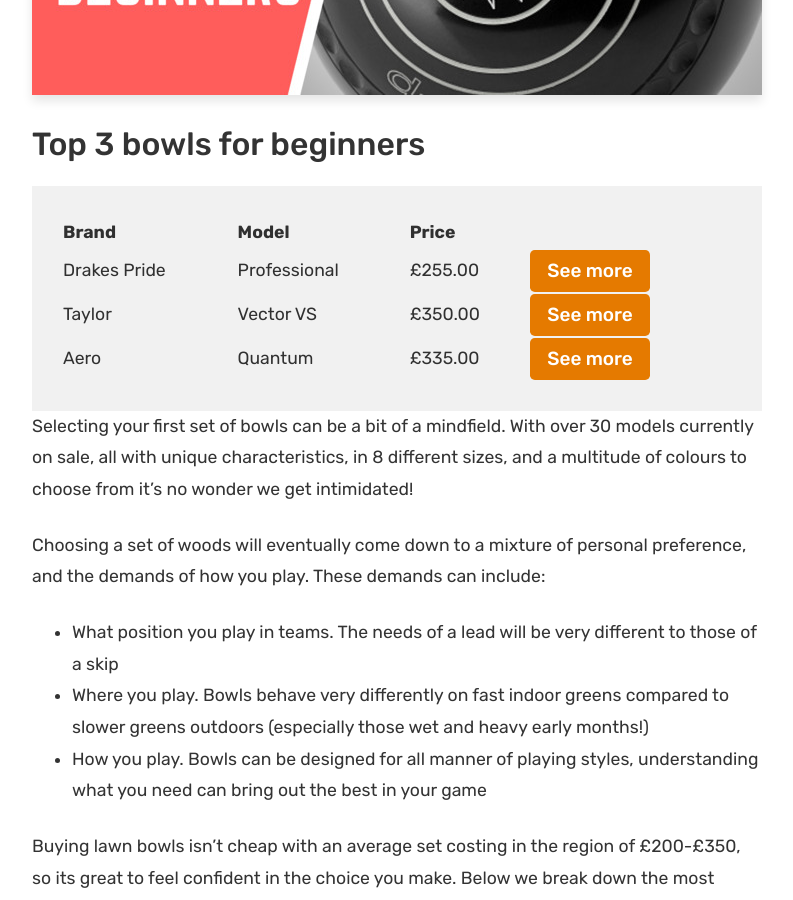
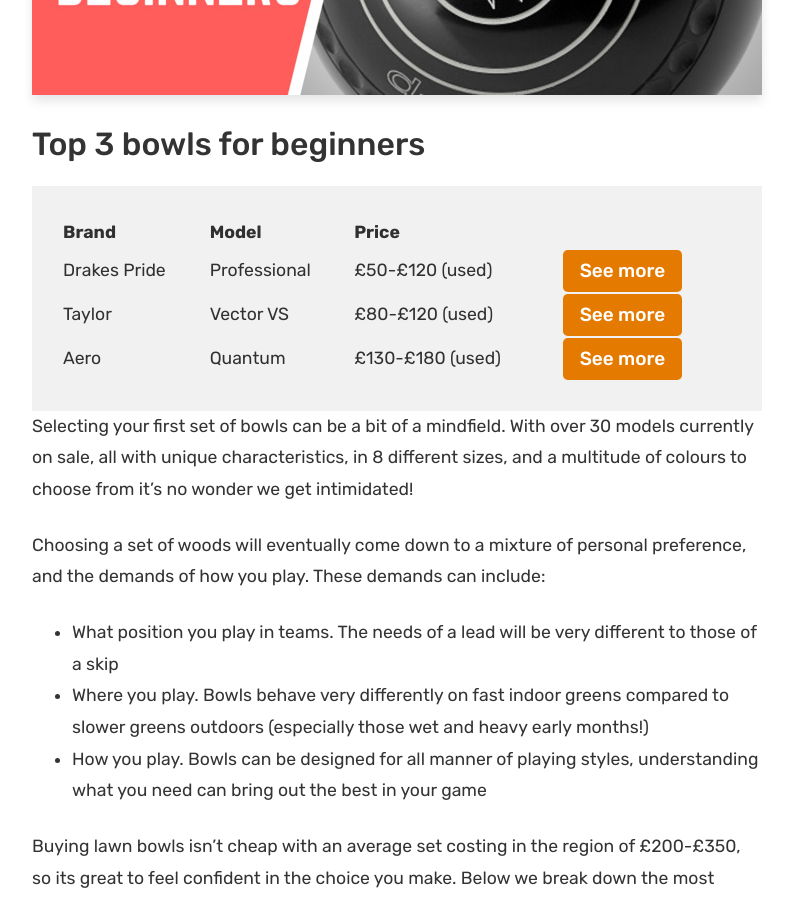
Before and after one commit to krussll/etsysimplicity, a Jekyll site: the page built from _posts/2019-04-09-best-lawn-bowls-for-beginners.md, in a window 1280 px wide and 900 px high, scrolled down 632 px. Shown: the whole window, without its empty margins (53-846 px from the left). Built offline with Jekyll 4.4.1, drawn with Linux system fonts in a browser that asks for light colours; nearby versions of some CDN libraries.

Commit message:
Update 2019-04-09-best-lawn-bowls-for-beginners.md

```diff
--- a/_posts/2019-04-09-best-lawn-bowls-for-beginners.md
+++ b/_posts/2019-04-09-best-lawn-bowls-for-beginners.md
@@ -25,20 +25,20 @@
     <tr>
       <td>Drakes Pride</td>
       <td>Professional</td>
-      <td>£255.00</td>
-      <td><a href="https://www.amazon.co.uk/gp/product/B07BY2MM4L/ref=as_li_tl?ie=UTF8&camp=1634&creative=6738&creativeASIN=B07BY2MM4L&linkCode=as2&tag=jackhighbowls-21&linkId=221174933a36c240ce4eb5653e558d8f" class="btn more"  target="_blank">See more</a></td>
+      <td>£50-£120 (used)</td>
+      <td><a href="http://rover.ebay.com/rover/1/710-53481-19255-0/1?ff3=4&pub=5575495824&toolid=10001&campid=5338650038&customid=&mpre=https%3A%2F%2Fwww.ebay.co.uk%2Fsch%2Fi.html%3F_from%3DR40%26_nkw%3Ddrakes%2Bpride%2Bprofessional%2Bbowls%26_sacat%3D117103%26_sop%3D1" class="btn more"  target="_blank">See more</a></td>
     </tr>
     <tr>
       <td>Taylor</td>
       <td>Vector VS</td>
-      <td>£350.00 </td>
-      <td><a href="https://www.amazon.co.uk/gp/product/B07J65XHNH/ref=as_li_tl?ie=UTF8&camp=1634&creative=6738&creativeASIN=B07J65XHNH&linkCode=as2&tag=jackhighbowls-21&linkId=557db82f901a42b6c37cf02416e9f52b" class="btn more"  target="_blank">See more</a></td>
+      <td>£80-£120 (used)</td>
+      <td><a href="http://rover.ebay.com/rover/1/710-53481-19255-0/1?ff3=4&pub=5575495824&toolid=10001&campid=5338508612&customid=&mpre=https%3A%2F%2Fwww.ebay.co.uk%2Fsch%2Fi.html%3F_sop%3D1%26_osacat%3D117103%26_odkw%3Dtaylor%2Bace%2Bbowls%26_from%3DR40%26_trksid%3Dp2334524.m570.l2632.R2.TR2.TRC1.A0.H0.Xtaylor%2Bvector%2Bvs%2Bbowls.TRS0%26_nkw%3Dtaylor%2Bvector%2Bvs%2Bbowls%26_sacat%3D117103" class="btn more"  target="_blank">See more</a></td>
     </tr>
     <tr>
       <td>Aero</td>
       <td>Quantum</td>
-      <td>£335.00</td>
-      <td><a href="" class="btn more"  target="_blank">See more</a></td>
+      <td>£130-£180 (used)</td>
+      <td><a href="http://rover.ebay.com/rover/1/710-53481-19255-0/1?ff3=4&pub=5575495824&toolid=10001&campid=5338542401&customid=&mpre=https%3A%2F%2Fwww.ebay.co.uk%2Fsch%2F117104%2Fi.html%3F_sop%3D1%26_from%3DR40%26_nkw%3DAero%2BQuantum%2Blawn%2Bbowls" class="btn more"  target="_blank">See more</a></td>
     </tr>
   </tbody>
 </table>
```
